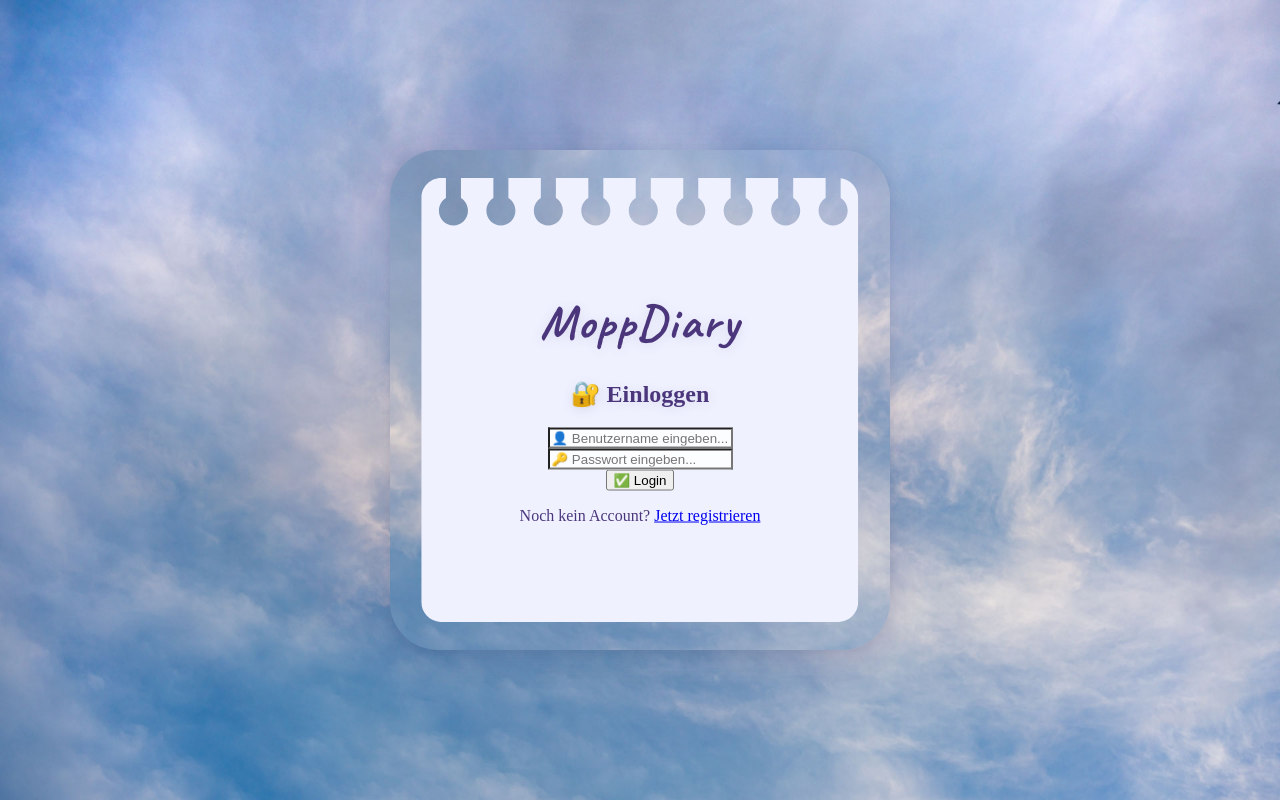
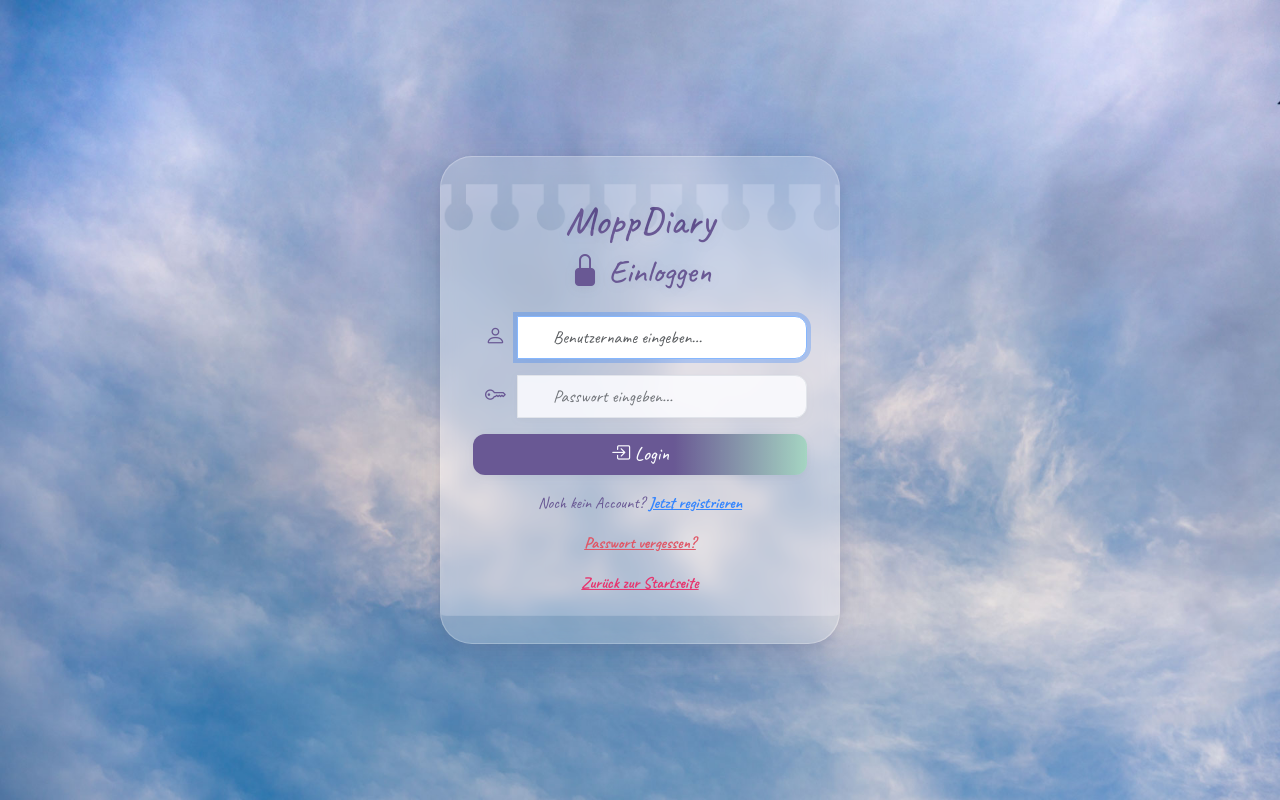
Before and after one commit to BoyKa73/OSMoppDiary, a Flask app: page /login in a window 1280 px wide. Run offline with Flask 3, Linux system fonts and the light colour scheme; data that the repository does not hold is empty.

Commit message:
modified register, login, flash messages

```diff
--- a/app.py
+++ b/app.py
@@ -170,7 +170,7 @@ def login():
         user = User.query.filter_by(username=username).first()
         if user and check_password_hash(user.password, password):
             login_user(user)
-            flash(f"Willkommen zurück, {user.username}! Deine Erinnerungen warten schon.", "success")
+            flash(f"Willkommen, {user.username}! Deine Erinnerungen warten schon.", "success")
             return redirect(url_for("index"))
         else:
             flash("Der Zugang blieb verwehrt. Prüfe deine Daten und versuche es erneut!", "danger")
--- a/templates/login.html
+++ b/templates/login.html
@@ -1,37 +1,134 @@
+
 <!DOCTYPE html>
-<html lang="en">
+<html lang="de">
 <head>
   <meta charset="UTF-8">
   <meta name="viewport" content="width=device-width, initial-scale=1.0">
-   <link rel="preconnect" href="https://fonts.googleapis.com">
-    <link href="https://fonts.googleapis.com/css2?family=Caveat:wght@400..700&display=swap" rel="stylesheet">
-  <title>Login</title>
+  <title>Login | MoppDiary</title>
+  <link rel="preconnect" href="https://fonts.googleapis.com">
+  <link href="https://fonts.googleapis.com/css2?family=Caveat:wght@400..700&display=swap" rel="stylesheet">
+  <link href="https://cdn.jsdelivr.net/npm/bootstrap@5.3.3/dist/css/bootstrap.min.css" rel="stylesheet">
+  <link href="https://cdn.jsdelivr.net/npm/bootstrap-icons@1.11.3/font/bootstrap-icons.css" rel="stylesheet">
+  <style>
+    body {
+      min-height: 100vh;
+      margin: 0;
+      padding: 0;
+      background: url('/static/Texturelabs_Sky_140M.jpg') center center/cover no-repeat;
+      display: flex;
+      align-items: center;
+      justify-content: center;
+      font-family: 'Caveat', cursive, Arial, sans-serif;
+    }
+    .glass-box {
+      background: rgba(255,255,255,0.25);
+      border-radius: 32px;
+      box-shadow: 0 8px 32px 0 rgba(80,80,120,0.18), 0 2px 8px 0 rgba(80,80,120,0.10);
+      backdrop-filter: blur(8px);
+      border: 1px solid rgba(255,255,255,0.18);
+      position: relative;
+      width: 100%;
+      max-width: 400px;
+      padding: 2.5rem 2rem 2rem 2rem;
+      margin: 0 auto;
+      z-index: 10;
+    }
+    .login-bg-img {
+      position: absolute;
+      top: 0; left: 0; width: 100%; height: 100%; object-fit: cover; z-index: 1; opacity: 0.18;
+      border-radius: 32px;
+      pointer-events: none;
+    }
+    .login-title {
+      font-family: 'Caveat', cursive;
+      font-size: 2.5rem;
+      color: #4B367C;
+      text-shadow: 0 2px 12px rgba(80,80,120,0.13);
+      margin-bottom: 0.5rem;
+    }
+    .login-form input {
+      border-radius: 12px;
+      font-size: 1.1rem;
+      padding-left: 2.2rem;
+      background: rgba(255,255,255,0.85);
+      box-shadow: 0 2px 8px rgba(80,80,120,0.07);
+    }
+    .login-form .input-group-text {
+      background: transparent;
+      border: none;
+      font-size: 1.3rem;
+      color: #4B367C;
+    }
+    .login-btn {
+      border-radius: 12px;
+      font-size: 1.2rem;
+      font-weight: 500;
+      background: linear-gradient(90deg,#4B367C 60%,#95cfb5 100%);
+      border: none;
+      box-shadow: 0 2px 8px rgba(80,80,120,0.10);
+      transition: background 0.2s;
+    }
+    .login-btn:hover {
+      background: linear-gradient(90deg,#95cfb5 0%,#4B367C 100%);
+    }
+    .login-register, .login-forgot {
+      color: #4B367C;
+      font-size: 1rem;
+    }
+    .login-forgot a {
+      color: #e40c4f;
+      text-decoration: underline;
+    }
+    .alert {
+  position: absolute;
+  top: 1.5rem;
+  left: 50%;
+  transform: translateX(-50%);
+  width: 90%;
+  z-index: 20;
+  font-size: 1.1rem;
+    }
+    @media (max-width: 600px) {
+      .glass-box {
+        max-width: 98vw;
+        padding: 1.2rem 0.5rem 1.5rem 0.5rem;
+      }
+      .login-title {
+        font-size: 2rem;
+      }
+    }
+  </style>
 </head>
-
-
-<body style="min-height:100vh; margin:0; padding:0; overflow:hidden; background: url('/static/Texturelabs_Sky_140M.jpg') center center/cover no-repeat; display:flex; align-items:center; justify-content:center;">
-  <div style="display:flex; flex-direction:column; align-items:center; justify-content:center;">
-    <div style="position:relative; width:500px; height:500px; border-radius:48px; overflow:hidden; box-shadow:0 8px 32px 0 rgba(80,80,120,0.18), 0 2px 8px 0 rgba(80,80,120,0.10);">
-      <img src="/static/Design ohne Titel (8).png" alt="Login Hintergrund" class="login-bg-img" style="width:100%; height:100%; display:block;" />
-      <form method="POST" style="position:absolute; top:50%; left:50%; transform:translate(-50%,-50%); width:340px; max-width:90vw; z-index:10; padding:2rem 2rem; display:flex; flex-direction:column; align-items:center;">
-        <h1 style="font-family: 'Caveat', cursive; font-style:normal; font-size:3rem; color:#4B367C; margin-bottom:0.5rem; text-align:center; letter-spacing:2px; text-shadow:0 2px 12px rgba(80,80,120,0.13);">MoppDiary</h1>
-        <h2 class="mb-4 text-center login-title" style="color:#4B367C; text-shadow:0 2px 12px rgba(80,80,120,0.13);">🔐 Einloggen</h2>
-        <input type="text" name="username" class="form-control mb-3 login-input" placeholder="👤 Benutzername eingeben..." required style="background:rgba(255,255,255,0.85);">
-        <input type="password" name="password" class="form-control mb-3 login-input" placeholder="🔑 Passwort eingeben..." required style="background:rgba(255,255,255,0.85);">
-        <button class="btn btn-primary w-100 login-btn">✅ Login</button>
-        <p class="text-center mt-3 login-register" style="color:#4B367C;">Noch kein Account? <a href="/register">Jetzt registrieren</a></p>
-      </form>
-    </div>
+<body>
+  {% with messages = get_flashed_messages(with_categories=true) %}
+    {% if messages %}
+      {% for category, message in messages %}
+        <div class="alert alert-{{ category }} alert-dismissible fade show" role="alert">
+          {{ message }}
+          <button type="button" class="btn-close" data-bs-dismiss="alert"></button>
+        </div>
+      {% endfor %}
+    {% endif %}
+  {% endwith %}
+  <div class="glass-box position-relative">
+    <img src="/static/Design ohne Titel (8).png" alt="Login Hintergrund" class="login-bg-img" />
+    <form method="POST" class="login-form" autocomplete="on">
+      <h1 class="login-title text-center">MoppDiary</h1>
+      <h2 class="mb-4 text-center" style="color:#4B367C; text-shadow:0 2px 12px rgba(80,80,120,0.13);"><i class="bi bi-lock-fill"></i> Einloggen</h2>
+      <div class="input-group mb-3">
+        <span class="input-group-text"><i class="bi bi-person"></i></span>
+        <input type="text" name="username" class="form-control login-input" placeholder="Benutzername eingeben..." required autofocus>
+      </div>
+      <div class="input-group mb-3">
+        <span class="input-group-text"><i class="bi bi-key"></i></span>
+        <input type="password" name="password" class="form-control login-input" placeholder="Passwort eingeben..." required>
+      </div>
+      <button class="btn btn-primary w-100 login-btn" type="submit"><i class="bi bi-box-arrow-in-right"></i> Login</button>
+      <p class="text-center mt-3 login-register">Noch kein Account? <a class="fw-bold text-decoration-underline" href="/register">Jetzt registrieren</a></p>
+      <p class="text-center login-forgot"><a class="fw-bold text-decoration-underline text-danger" href="#" onclick="alert('Bitte wende dich an die Autoren für Passwort-Reset!')">Passwort vergessen?</a></p>
+      <p class="text-center login-forgot"><a class="fw-bold text-decoration-underline" href="/">Zurück zur Startseite</a></p>
+    </form>
   </div>
-
-
-
-
-
-
-
-
-
-
+  <script src="https://cdn.jsdelivr.net/npm/bootstrap@5.3.3/dist/js/bootstrap.bundle.min.js"></script>
 </body>
 </html>
```
Also changed, not shown: templates/register.html (+84 -8 lines), 1 other file.
